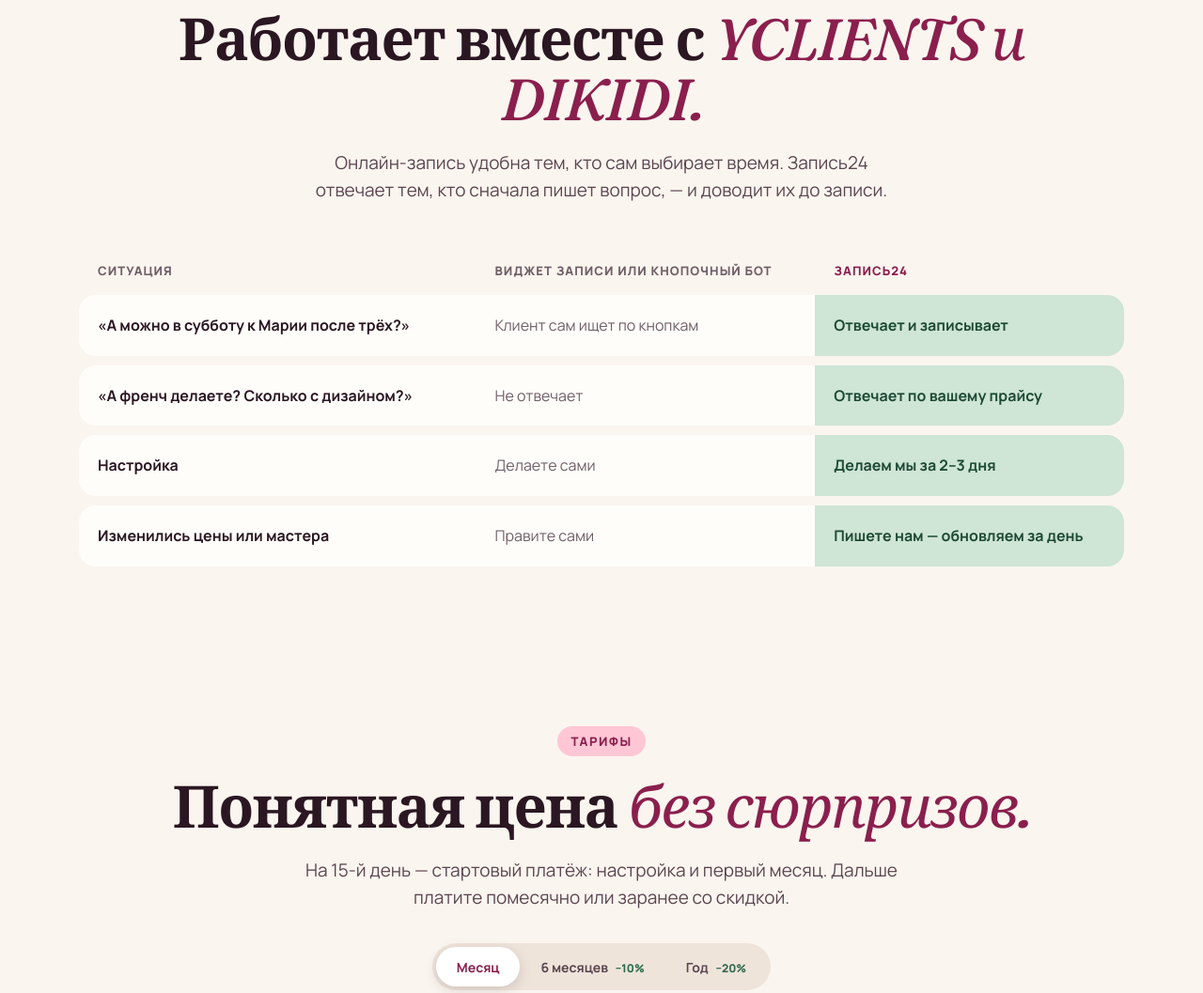
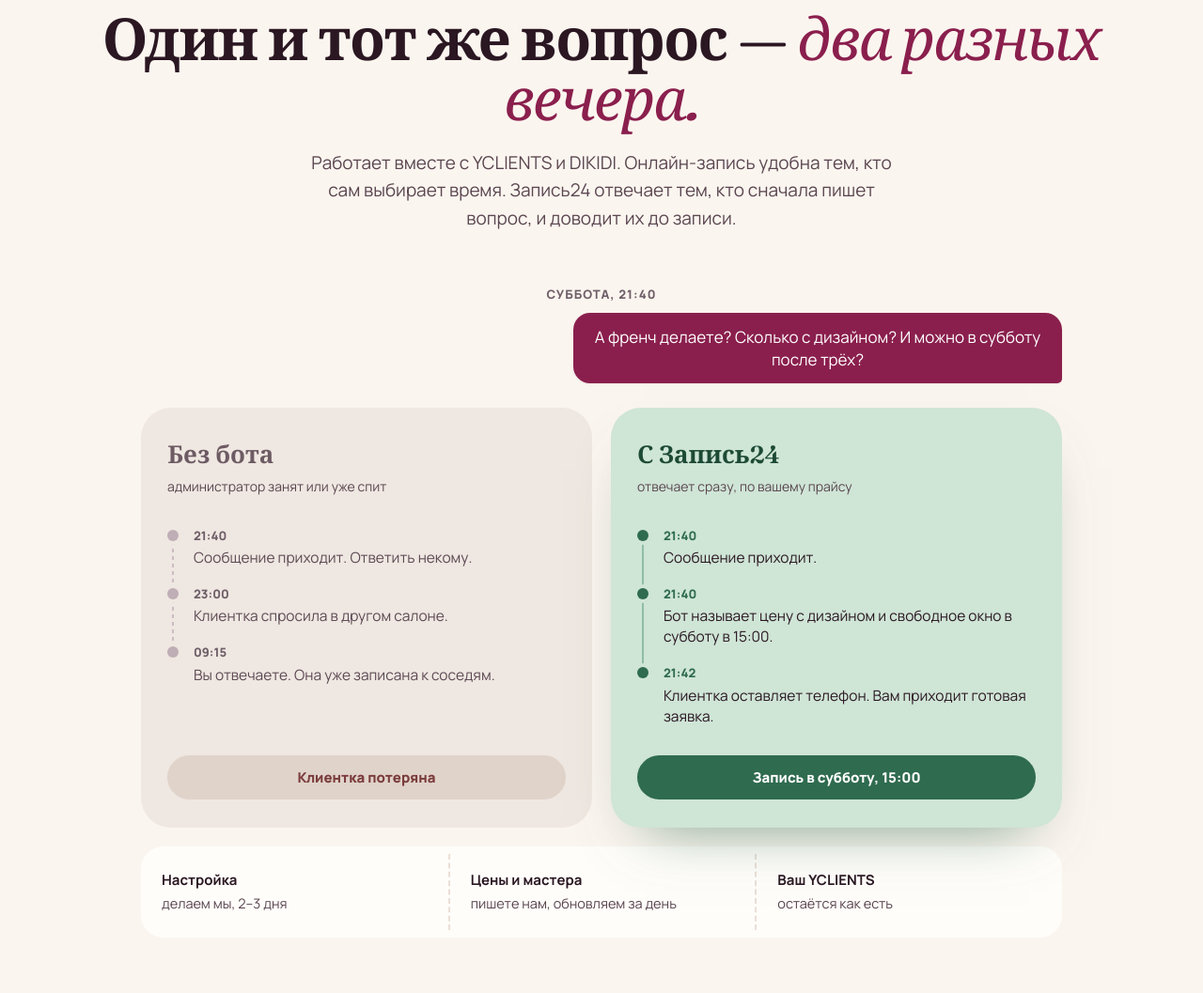
Before and after one commit to godoffear/zapis24, a plain HTML site: page index.html in a window 1280 px wide. Shown: the part 5575-6632 px from the top of the page at 94% size. Drawn offline with Linux system fonts and the light colour scheme.

Commit message:
Сравнение: история одного вечера вместо стопки карточек (таймлайн без бота / с ботом)

```diff
--- a/index.html
+++ b/index.html
@@ -160,6 +160,42 @@ details p{padding:0 26px 24px;color:var(--ink2);font-size:16.5px}
 footer{padding:46px 0 40px;font-size:13.5px;color:var(--mut)}
 footer nav{display:flex;flex-wrap:wrap;gap:8px 22px;margin-top:14px}footer a:hover{color:var(--wine)}
 .mcta{display:none}
+
+/* versus */
+.vs{margin-top:56px;max-width:980px;margin-left:auto;margin-right:auto}
+.vs-q{display:flex;flex-direction:column;align-items:center;gap:10px;margin-bottom:26px}
+.vs-q span{font-size:13px;font-weight:800;letter-spacing:.08em;text-transform:uppercase;color:var(--mut)}
+.vs-q .m{max-width:520px;font-size:17px;padding:14px 20px;text-align:center;animation:none}
+.vs-g{display:grid;grid-template-columns:1fr 1fr;gap:20px;position:relative}
+.vs-c{border-radius:32px;padding:30px 28px;display:flex;flex-direction:column}
+.vs-bad{background:#efe7e1}
+.vs-good{background:var(--sage);box-shadow:0 30px 60px -36px rgba(47,107,79,.7)}
+.vs-h b{display:block;font-family:var(--serif);font-size:26px;font-weight:600}
+.vs-h small{display:block;font-size:14px;color:var(--ink2);margin-top:3px}
+.vs-bad .vs-h b{color:#6d5b64}
+.vs-good .vs-h b{color:#1d4a35}
+.tl{list-style:none;margin:22px 0 22px;position:relative;flex:1}
+.tl li:before{content:"";position:absolute;left:5px;top:25px;bottom:-19px;width:2px;background:repeating-linear-gradient(#cdbcc3 0 4px,transparent 4px 8px)}.tl li:last-child:before{display:none}
+.vs-good .tl li:before{background:#8fbea3}
+.tl li{display:block;padding:9px 0 9px 28px;position:relative}
+.tl time{display:block;font-size:13px;font-weight:800;color:var(--mut);margin-bottom:2px;white-space:nowrap;font-variant-numeric:lining-nums}
+.vs-good .tl time{color:#2f6b4f}
+.tl li:after{content:"";position:absolute;left:0;top:13px;width:12px;height:12px;border-radius:50%;background:#bfaeb6;box-shadow:0 0 0 4px #efe7e1}
+.vs-good .tl li:after{background:var(--sage-d);box-shadow:0 0 0 4px var(--sage)}
+.tl span{display:block;font-size:15.5px;line-height:1.42;color:var(--ink)}
+.vs-bad .tl span{color:#5d4a54}
+.vs-end{border-radius:999px;padding:12px 18px;text-align:center;font-weight:800;font-size:15px}
+.vs-bad .vs-end{background:#e0d3ca;color:#7a3b3b}
+.vs-good .vs-end{background:var(--sage-d);color:#fff}
+.vs-foot{display:grid;grid-template-columns:repeat(3,1fr);gap:0;margin-top:20px;background:var(--paper);border-radius:24px;padding:8px 0}
+.vs-foot div{padding:16px 22px;display:flex;flex-direction:column;gap:3px}
+.vs-foot div+div{border-left:2px dashed var(--line)}
+.vs-foot b{font-size:15px}.vs-foot span{font-size:14.5px;color:var(--ink2)}
+@media(max-width:820px){
+ .vs-g{grid-template-columns:1fr}
+ .vs-foot{grid-template-columns:1fr;padding:6px 0}.vs-foot div{padding:14px 22px}.vs-foot div+div{border-left:0;border-top:2px dashed var(--line)}
+}
+@media(max-width:640px){.vs{margin-top:40px}.vs-c{padding:24px 20px;border-radius:26px}.vs-q .m{font-size:16px}}
 @media(max-width:1000px){
  .hero .grid{grid-template-columns:1fr;gap:50px;text-align:center}.hero .lead{margin-left:auto;margin-right:auto}.cta,.facts{justify-content:center}
  .pains,.launch{grid-template-columns:1fr 1fr}.steps4{grid-template-columns:1fr 1fr;gap:44px 0}.steps4:before{display:none}
@@ -172,7 +208,6 @@ footer nav{display:flex;flex-wrap:wrap;gap:8px 22px;margin-top:14px}footer a:hov
  section{padding:80px 0}.hero{padding:104px 0 60px}.dark,.final{border-radius:36px;margin:0 8px}.final{padding:80px 0}
  .pains,.launch,.steps4{grid-template-columns:1fr}.pain{min-height:0;display:flex;flex-direction:column}.pain h3{margin-top:30px}.pain p{height:auto}
  .rep{padding:26px 20px;border-radius:28px}.rep-i .v{font-size:56px}
- .cmp,.cmp tbody,.cmp tr,.cmp td{display:block;width:100%}.cmp thead{display:none}.cmp tr{margin-bottom:12px}.cmp td{border-radius:0!important;padding:12px 18px}.cmp td:first-child{border-radius:18px 18px 0 0!important;width:100%}.cmp td:last-child{border-radius:0 0 18px 18px!important}.cmp td:nth-child(2):before{content:"Обычно: "}.cmp td:last-child:before{content:"Запись24: "}
  .badge-float{display:none}
  .mcta{display:block;position:fixed;left:14px;right:14px;bottom:14px;z-index:40;opacity:0;transform:translateY(24px);pointer-events:none;transition:.3s}.mcta.on{opacity:1;transform:none;pointer-events:auto}.mcta .btn{display:flex;justify-content:center;width:100%}
 }
@@ -303,17 +338,37 @@ footer nav{display:flex;flex-wrap:wrap;gap:8px 22px;margin-top:14px}footer a:hov
 
 <section style="padding-top:20px"><div class="wrap">
   <div class="head-c"><span class="eyebrow rv">Сравнение</span>
-  <h2 class="rv d1">Работает вместе с <em>YCLIENTS и DIKIDI.</em></h2>
-  <p class="sub rv d2">Онлайн-запись удобна тем, кто сам выбирает время. Запись24 отвечает тем, кто сначала пишет вопрос, — и доводит их до записи.</p></div>
-  <table class="cmp rv">
-    <thead><tr><th>Ситуация</th><th>Виджет записи или кнопочный бот</th><th>Запись24</th></tr></thead>
-    <tbody>
-      <tr><td>«А можно в субботу к Марии после трёх?»</td><td>Клиент сам ищет по кнопкам</td><td>Отвечает и записывает</td></tr>
-      <tr><td>«А френч делаете? Сколько с дизайном?»</td><td>Не отвечает</td><td>Отвечает по вашему прайсу</td></tr>
-      <tr><td>Настройка</td><td>Делаете сами</td><td>Делаем мы за 2–3 дня</td></tr>
-      <tr><td>Изменились цены или мастера</td><td>Правите сами</td><td>Пишете нам — обновляем за день</td></tr>
-    </tbody>
-  </table>
+  <h2 class="rv d1">Один и тот же вопрос — <em>два разных вечера.</em></h2>
+  <p class="sub rv d2">Работает вместе с YCLIENTS и DIKIDI. Онлайн-запись удобна тем, кто сам выбирает время. Запись24 отвечает тем, кто сначала пишет вопрос, и доводит их до записи.</p></div>
+
+  <div class="vs rv">
+    <div class="vs-q"><span>Суббота, 21:40</span><div class="m u">А френч делаете? Сколько с дизайном? И можно в субботу после трёх?</div></div>
+    <div class="vs-g">
+      <div class="vs-c vs-bad">
+        <div class="vs-h"><b>Без бота</b><small>администратор занят или уже спит</small></div>
+        <ul class="tl">
+          <li><time>21:40</time><span>Сообщение приходит. Ответить некому.</span></li>
+          <li><time>23:00</time><span>Клиентка спросила в другом салоне.</span></li>
+          <li><time>09:15</time><span>Вы отвечаете. Она уже записана к соседям.</span></li>
+        </ul>
+        <div class="vs-end">Клиентка потеряна</div>
+      </div>
+      <div class="vs-c vs-good">
+        <div class="vs-h"><b>С Запись24</b><small>отвечает сразу, по вашему прайсу</small></div>
+        <ul class="tl">
+          <li><time>21:40</time><span>Сообщение приходит.</span></li>
+          <li><time>21:40</time><span>Бот называет цену с дизайном и свободное окно в субботу в 15:00.</span></li>
+          <li><time>21:42</time><span>Клиентка оставляет телефон. Вам приходит готовая заявка.</span></li>
+        </ul>
+        <div class="vs-end">Запись в субботу, 15:00</div>
+      </div>
+    </div>
+    <div class="vs-foot">
+      <div><b>Настройка</b><span>делаем мы, 2–3 дня</span></div>
+      <div><b>Цены и мастера</b><span>пишете нам, обновляем за день</span></div>
+      <div><b>Ваш YCLIENTS</b><span>остаётся как есть</span></div>
+    </div>
+  </div>
 </div></section>
 
 <section id="price" style="padding-top:40px"><div class="wrap">
```
